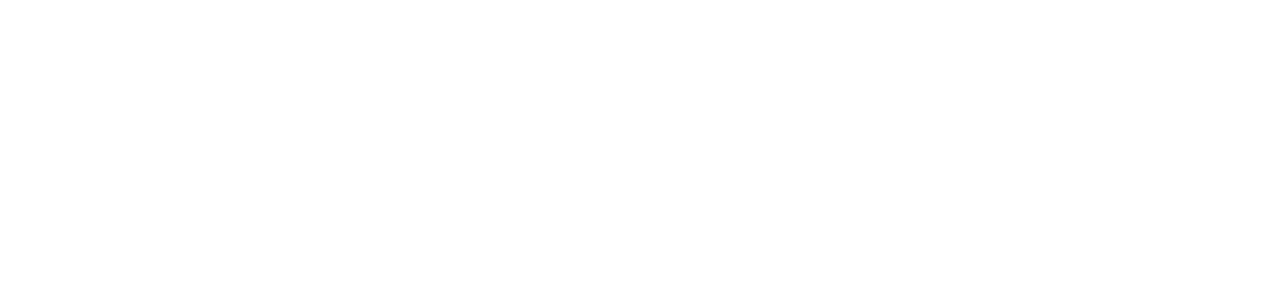
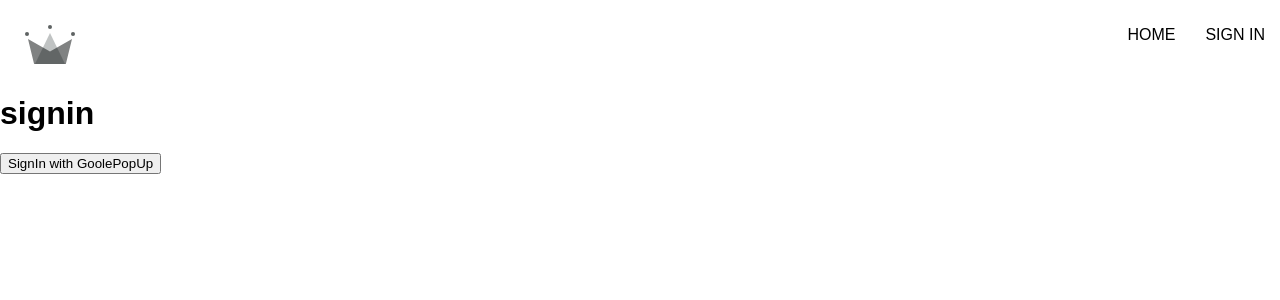
Before and after one commit to Laukkis/ZTM-Ecommerce, a React (Create React App) app: page /signIn in a window 1280 px wide. Before the commit this address had no page. Shown: the top 300 px of the page. Built offline with nearby package versions, Linux system fonts and the light colour scheme; the HTML template or start-up script is replaced by a standard one.

Commit message:
Added signin component and firebase firestore and auth

```diff
--- a/package.json
+++ b/package.json
@@ -6,6 +6,7 @@
     "@testing-library/jest-dom": "^5.16.5",
     "@testing-library/react": "^13.4.0",
     "@testing-library/user-event": "^13.5.0",
+    "firebase": "^9.9.4",
     "react": "^18.2.0",
     "react-dom": "^18.2.0",
     "react-router-dom": "^6.3.0",
--- a/src/App.js
+++ b/src/App.js
@@ -2,6 +2,7 @@
 
 import Home from './routes/home/home'
 import Navigation from './routes/navigation/navigation';
+import SignIn from './routes/signin/signin'
 
 
 
@@ -11,6 +12,7 @@
     <Routes>
       <Route path='/' element={<Navigation />}>
         <Route index element={<Home />} />
+        <Route path='signIn' element={<SignIn />} />
       </Route>
     </Routes>
   )
--- a/src/routes/navigation/navigation.js
+++ b/src/routes/navigation/navigation.js
@@ -13,8 +13,11 @@
                     <Logo className='logo' />
                 </Link>
                 <div className='nav-links-container'>
-                    <Link className='nav-link' to='/home'>
-                        Home
+                    <Link className='nav-link' to='/'>
+                        HOME
+                    </Link>
+                    <Link className='nav-link' to='/signIn'>
+                        SIGN IN
                     </Link>
                 </div>
             </div>
--- /dev/null
+++ b/src/routes/signin/signin.js
@@ -0,0 +1,17 @@
+import { signInWithGooglePopup, createUserDocumentFromAuth } from '../../utils/firebase/firebase.utils'
+const SignIn = () => {
+
+    const logGoogleUser = async () => {
+        const { user } = await signInWithGooglePopup();
+        const userDocRef = await createUserDocumentFromAuth(user)
+    }
+
+    return (
+        <div>
+            <h1>signin</h1>
+            <button onClick={logGoogleUser}>SignIn with GoolePopUp</button>
+        </div>
+    )
+}
+
+export default SignIn
--- /dev/null
+++ b/src/utils/firebase/firebase.utils.js
@@ -0,0 +1,63 @@
+import { initializeApp } from 'firebase/app'
+import {
+    getAuth,
+    signInWithRedirect,
+    signInWithPopup,
+    GoogleAuthProvider
+} from 'firebase/auth';
+
+import {
+    getFirestore,
+    doc,
+    getDoc,
+    setDoc
+} from 'firebase/firestore';
+
+const firebaseConfig = {
+    apiKey: "AIzaSyDwTAAXuTmNzjusghDaT_cwvtBxL-vT0cw",
+    authDomain: "ztm-ecommerce-b9833.firebaseapp.com",
+    projectId: "ztm-ecommerce-b9833",
+    storageBucket: "ztm-ecommerce-b9833.appspot.com",
+    messagingSenderId: "1089122381115",
+    appId: "1:1089122381115:web:782f2a8fa20b9c9fab1b1e"
+};
+
+
+// Initialize Firebase
+const firebaseApp = initializeApp(firebaseConfig);
+
+const provider = new GoogleAuthProvider();
+provider.setCustomParameters({
+    prompt: "select_account"
+});
+
+export const auth = getAuth();
+export const signInWithGooglePopup = () => signInWithPopup(auth, provider);
+
+export const db = getFirestore();
+
+export const createUserDocumentFromAuth = async (userAuth) => {
+    const userDocRef = doc(db, 'users', userAuth.uid);
+
+    const userSnapshot = await getDoc(userDocRef)
+
+    //if user data not exists
+    if (!userSnapshot.exists()) {
+        const { displayName, email } = userAuth;
+        const createdAt = new Date();
+
+        try {
+            await setDoc(userDocRef, {
+                displayName,
+                email,
+                createdAt
+            });
+        } catch (error) {
+            console.log('Error creating the user', error.message)
+        }
+    }
+
+    //if user data exists
+    return userDocRef;
+
+};
```
Also changed, not shown: 1 other file (tests, documents, lock files or other folders).
